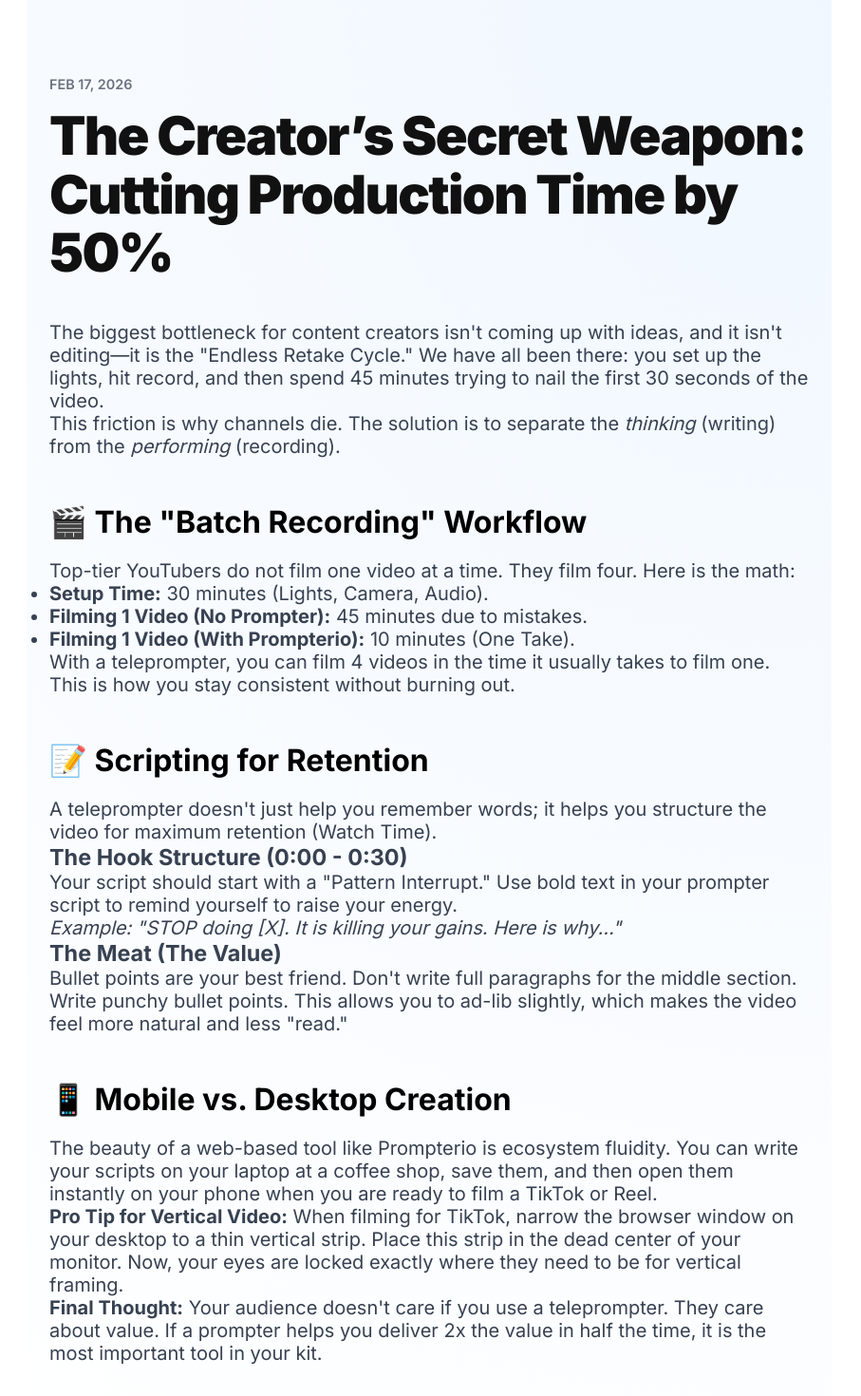
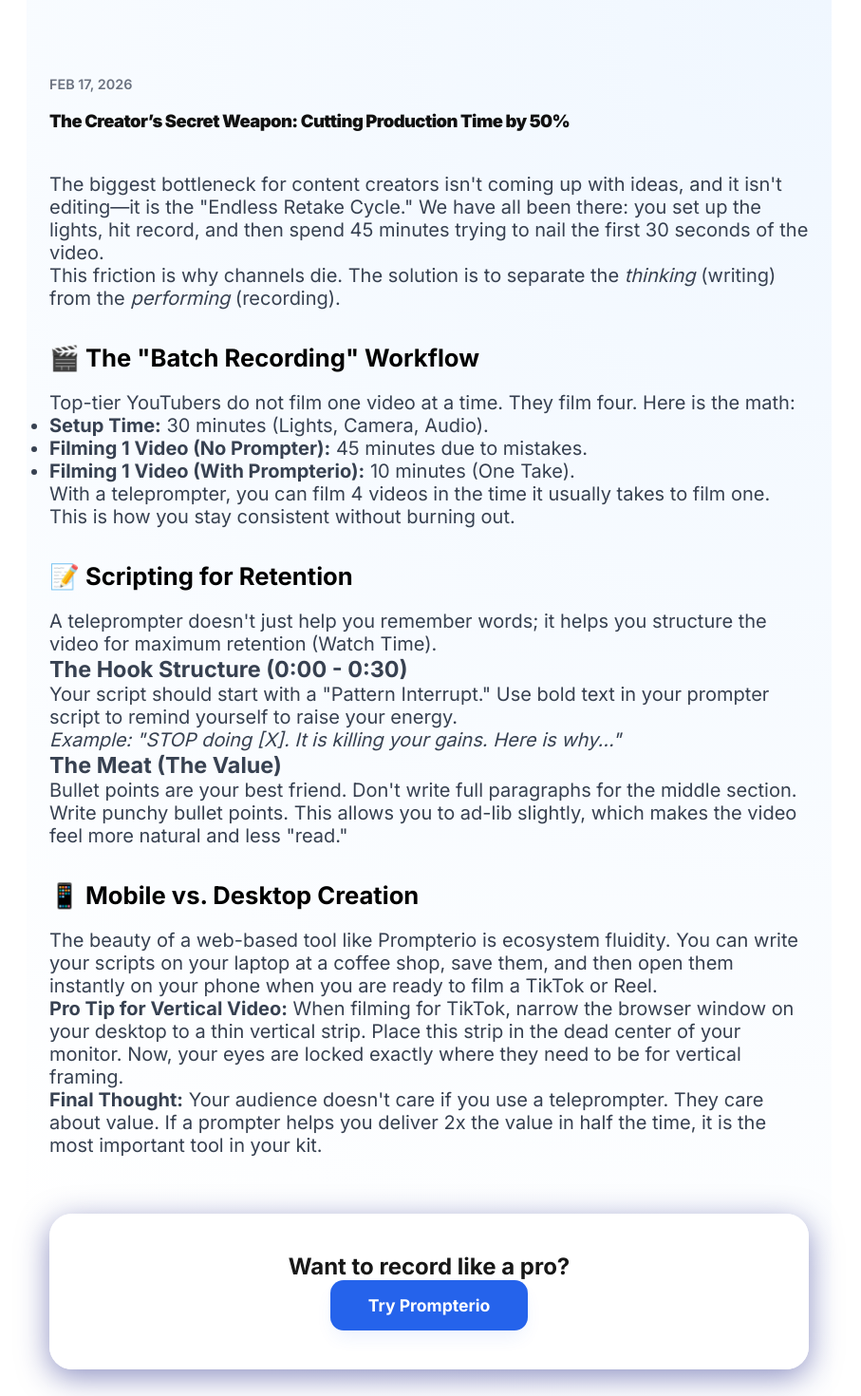
Before and after one commit to paulong/Prompterio, a Next.js app: page /blog/content-creator-workflow-efficiency-guide in a window 1280 px wide. Shown: the top 1470 px of the page at 95% size, without its empty margins (188-1095 px from the left). Built offline with nearby package versions, Linux system fonts and the light colour scheme.

Commit message:
ADD [Responsive  BLOG]

```diff
--- a/src/app/blog/[slug]/slug.module.css
+++ b/src/app/blog/[slug]/slug.module.css
@@ -1,9 +1,9 @@
 .articleContainer {
   /* Esto hace que el cristal tenga algo que 'reflejar' detras */
   background: radial-gradient(circle at top right, #f0f7ff 0%, #ffffff 90%);
-  max-width: 800px;
+ max-width: 800px;
   margin: 0 auto;
-  padding: 80px 24px;
+  padding: 40px 20px; /* Reducimos padding lateral en móvil */
 }
 
 .date {
@@ -16,10 +16,10 @@
 }
 
 .title {
-  font-size: 3.5rem;
+  font-size: 1.15rem;
   font-weight: 850;
   letter-spacing: -0.03em;
-  line-height: 1.1;
+ line-height: 1.6;
   margin-bottom: 40px;
   color: #111;
 }
@@ -30,9 +30,9 @@
 }
 
 .content h2 {
-  font-size: 2rem;
+  font-size: 1.6rem;
   font-weight: 700;
-  margin-top: 48px;
+  margin-top: 35px;
   margin-bottom: 20px;
   color: #000;
 }
@@ -47,18 +47,18 @@
 
   /* Borde sutil para que parezca cristal */
   border: 1px solid rgba(255, 255, 255, 0.3);
-  border-radius: 32px;
+  border-radius: 24px;
 
-  padding: 60px 40px;
+ padding: 40px 20px;
   text-align: center;
-  margin-top: 80px;
+  margin-top: 60px;
 
   /* Sombra elegante y profunda */
   box-shadow: 0 8px 32px 0 rgba(31, 38, 135, 0.5);
 }
 
 .ctaBox h3 {
-  font-size: 2rem;
+  font-size: 1.5rem;
   font-weight: 800;
   color: #111;
   margin-bottom: 20px;
@@ -76,6 +76,8 @@
   font-size: 1.1rem;
   transition: all 0.3s ease;
   box-shadow: 0 10px 20px -5px rgba(37, 99, 235, 0.1);
+  width: 100%;
+  max-width: 300px;
 }
 
 .ctaButton:hover {
@@ -83,3 +85,12 @@
   box-shadow: 0 15px 25px -5px rgba(37, 99, 235, 0.5);
   background: #1d4ed8;
 }
+
+@media (min-width: 768px) {
+  .ctaButton {
+    width: auto;
+  }
+  .articleContainer {
+    padding: 80px 24px;
+  }
+}
```
Also changed, not shown: src/app/blog/blog.module.css (+15 -6 lines).
